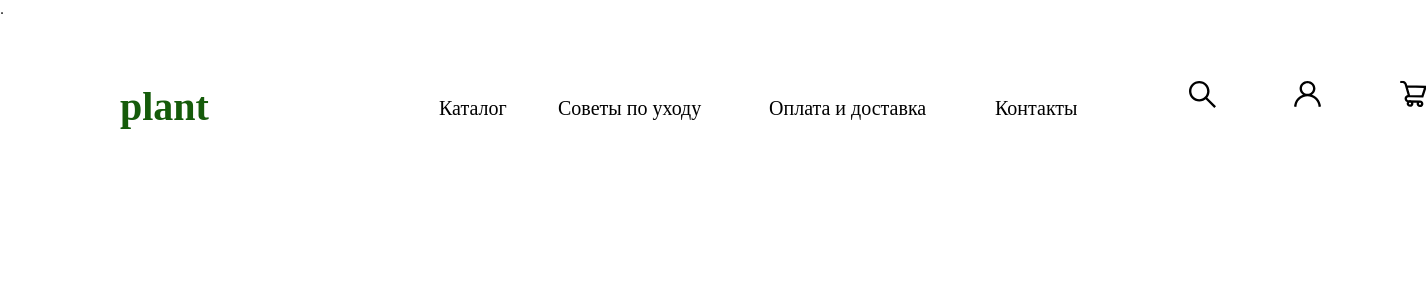
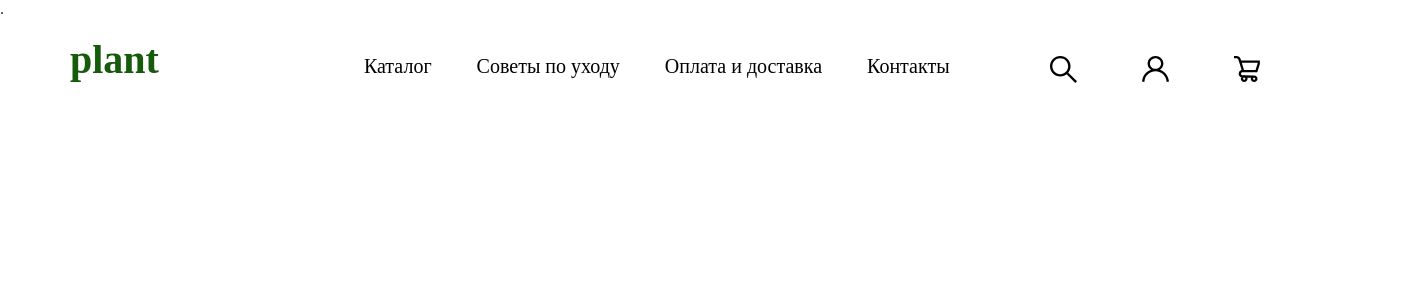
Before and after one commit to daniarmakyev/Plant, a React (Create React App) app: page / in a window 1280 px wide. Shown: the top 300 px of the page, 1428 px wide, since content can reach past the window. Built offline with nearby package versions, Linux system fonts and the light colour scheme.

Commit message:
addNewHeader

```diff
--- a/src/components/Header/header.module.css
+++ b/src/components/Header/header.module.css
@@ -11,16 +11,6 @@
 
 .plant {
   /* Название магазина */
-  position: absolute;
-  width: 139px;
-  height: 53px;
-  left: 60px;
-  right: 1241px;
-  top: 44px;
-  bottom: 1252px;
-  display: flex;
-  flex-direction: row;
-  align-items: center;
 
   color: rgb(21, 91, 10);
   font-family: Raleway;
@@ -33,17 +23,7 @@
 
 .catalog {
   /* Каталог */
-  position: absolute;
-  width: 119px;
-  height: 70px;
-  left: 379px;
-  right: 183px;
-  top: 37px;
-  bottom: -37px;
-  display: flex;
-  flex-direction: row;
-  align-items: center;
-
+  margin-left: 205px;
   color: rgb(0, 0, 0);
   font-family: Raleway;
   font-size: 20px;
@@ -55,17 +35,7 @@
 
 .sovety {
   /* Советы по уходу */
-  position: absolute;
-  width: 177px;
-  height: 70px;
-  left: 498px;
-  right: 6px;
-  top: 37px;
-  bottom: -37px;
-  display: flex;
-  flex-direction: row;
-  align-items: center;
-
+  margin-left: 45px;
   color: rgb(0, 0, 0);
   font-family: Raleway;
   font-size: 20px;
@@ -77,17 +47,7 @@
 
 .oplata {
   /* Оплата и доставка */
-  position: absolute;
-  width: 208px;
-  height: 70px;
-  left: 709px;
-  right: -236px;
-  top: 37px;
-  bottom: -37px;
-  display: flex;
-  flex-direction: row;
-  align-items: center;
-
+  margin-left: 45px;
   color: rgb(0, 0, 0);
   font-family: Raleway;
   font-size: 20px;
@@ -99,17 +59,7 @@
 
 .contact {
   /* Контакты */
-  position: absolute;
-  width: 125px;
-  height: 70px;
-  left: 935px;
-  right: -379px;
-  top: 37px;
-  bottom: -37px;
-  display: flex;
-  flex-direction: row;
-  align-items: center;
-
+  margin-left: 45px;
   color: rgb(0, 0, 0);
   font-family: Raleway;
   font-size: 20px;
@@ -121,34 +71,15 @@
 
 .search {
   /* Поиск на сайте */
-  position: absolute;
-  width: 27px;
-  height: 27px;
-  left: 1129px;
-  right: 151.3px;
-  top: 45px;
-  bottom: -19px;
+  margin-left: 100px;
 }
 
 .vector {
   /* Личный кабинет */
-  position: absolute;
-  width: 27px;
-  height: 26.74px;
-  left: 1234px;
-  right: 46.3px;
-  top: 45px;
-  bottom: -18.74px;
+  margin-left: 65px;
 }
 
 .corzina {
   /* Корзина */
-  position: absolute;
-  width: 27px;
-  height: 27px;
-  left: 1340.31px;
-  right: -60px;
-  top: 45px;
-  bottom: -19px;
-  transform: rotate(1.02deg);
+  margin-left: 65px;
 }
```
